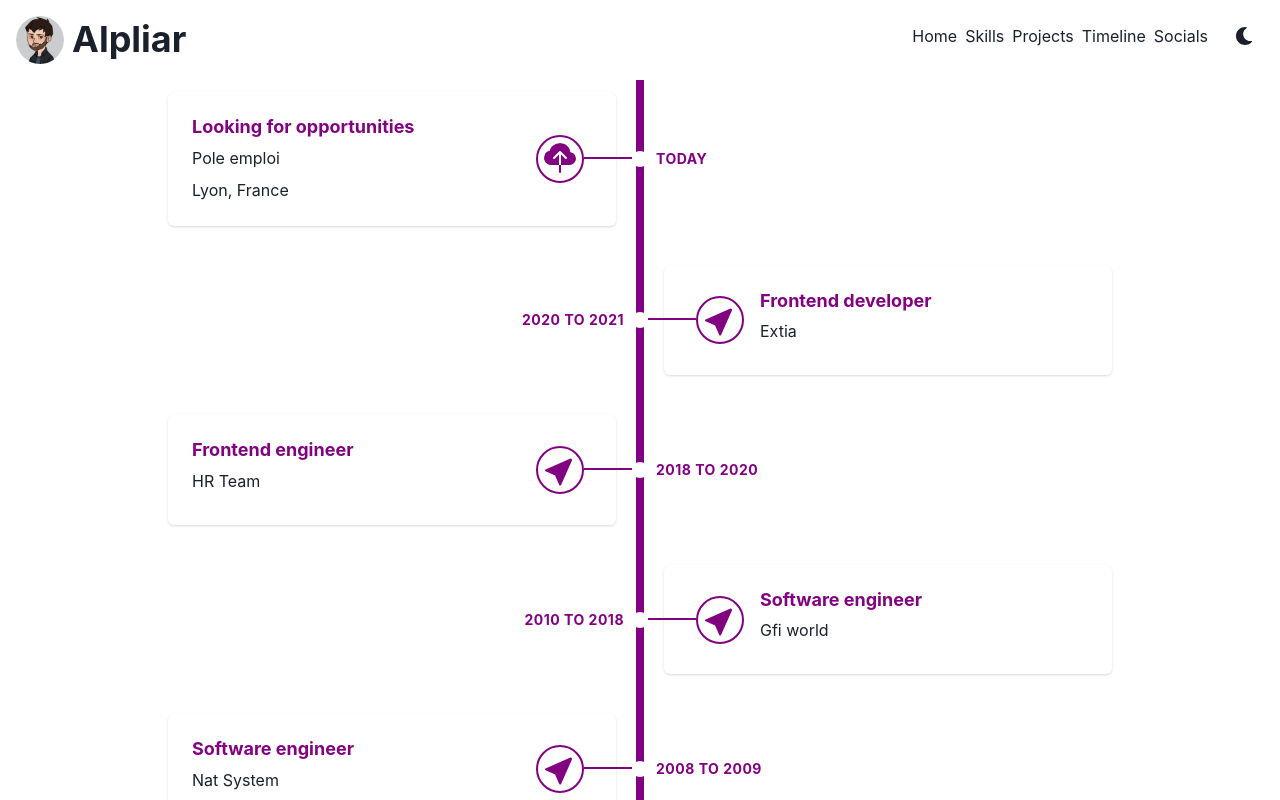
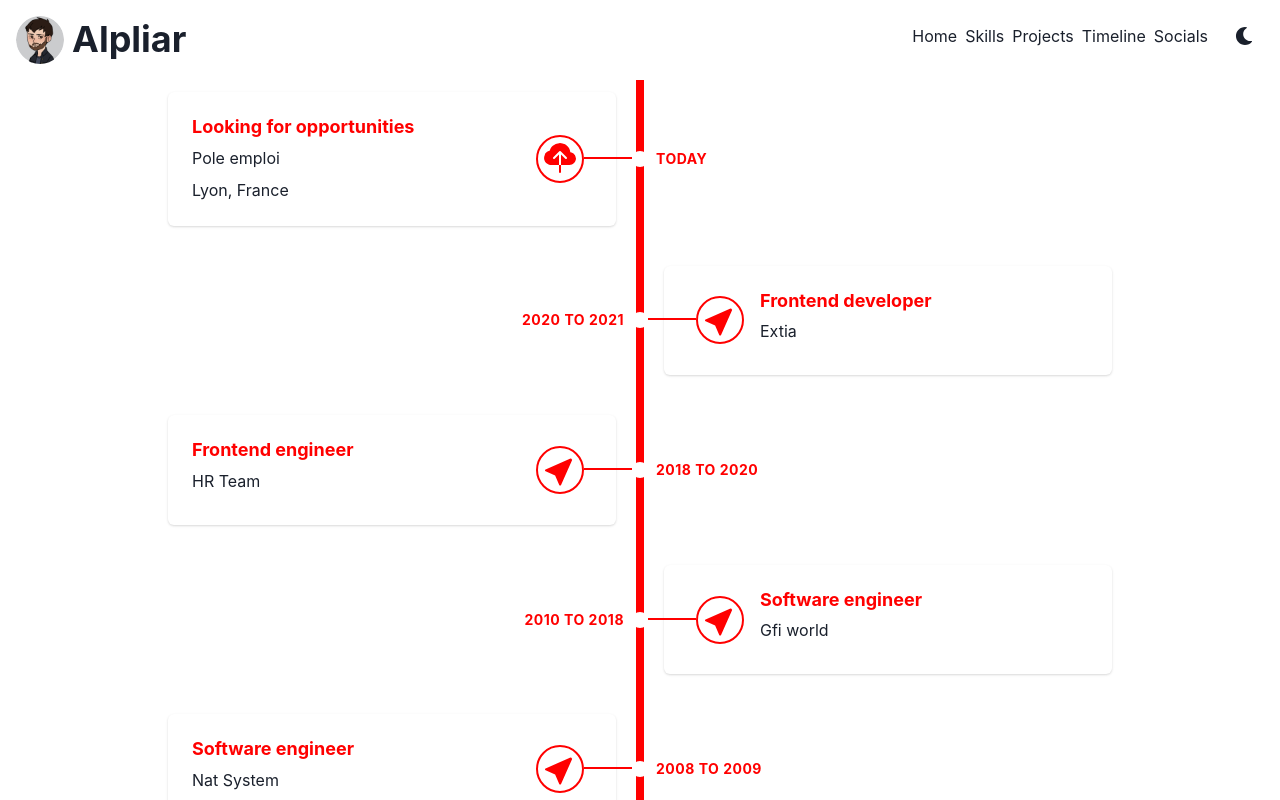
Before and after one commit to alpliar/portfolio, a Next.js app: page /timeline in a window 1280 px wide. Shown: the top 800 px of the page. Built offline with nearby package versions, Linux system fonts and the light colour scheme.

Commit message:
refactor: use chakraui theme override for colors

```diff
--- a/components/TimeLine.tsx
+++ b/components/TimeLine.tsx
@@ -1,4 +1,4 @@
-import { List, ListProps, useColorModeValue } from "@chakra-ui/react";
+import { List, ListProps } from "@chakra-ui/react";
 import React from "react";
 import timelineData from "../data/timeline.data";
 import TimeLineRow from "./TimeLineRow";
@@ -6,7 +6,6 @@ import TimeLineRow from "./TimeLineRow";
 type Props = {};
 
 const TimeLine: React.FC<Props> = ({}) => {
-  const highlightColor = useColorModeValue("purple", "gold");
   const listStyle: ListProps = {
     transition: "all 0.5s",
     spacing: 4,
@@ -22,7 +21,7 @@ const TimeLine: React.FC<Props> = ({}) => {
         content: '""',
         position: "absolute",
         width: 2,
-        background: highlightColor,
+        background: "primary",
         top: 0,
         bottom: 0,
         left: 8,
@@ -49,7 +48,6 @@ const TimeLine: React.FC<Props> = ({}) => {
               isFirst={isFirst}
               isLast={isLast}
               event={data}
-              highlightColor={highlightColor}
             />
 
             {/* {data.steps?.map((subStep, index) => (
--- a/components/TimeLineEvent.tsx
+++ b/components/TimeLineEvent.tsx
@@ -17,10 +17,9 @@ import { TimelineData } from "../models/TimelineData.model";
 interface Props {
   event: TimelineData;
   isEven: boolean;
-  highlightColor: string;
 }
 
-const TimeLineEvent: React.FC<Props> = ({ event, isEven, highlightColor }) => {
+const TimeLineEvent: React.FC<Props> = ({ event, isEven }) => {
   const { position, company, date, color, logo, description } = event;
   const dateAbsoluteStyle: TextProps = {
     position: "absolute",
@@ -35,7 +34,7 @@ const TimeLineEvent: React.FC<Props> = ({ event, isEven, highlightColor }) => {
     isTruncated: true,
   };
   const dateBaseStyle: TextProps = {
-    color: highlightColor,
+    color: "primary",
     fontSize: "sm",
     fontWeight: "bold",
     textTransform: "uppercase",
@@ -54,7 +53,7 @@ const TimeLineEvent: React.FC<Props> = ({ event, isEven, highlightColor }) => {
   const iconStyle: IconProps = {
     transition: "all 1s",
     boxSize: iconSize,
-    color: highlightColor,
+    color: "primary",
     position: "absolute",
     display: "inline-block",
     width: iconSize,
@@ -62,7 +61,7 @@ const TimeLineEvent: React.FC<Props> = ({ event, isEven, highlightColor }) => {
     padding: 1.5,
     top: `calc(50% - var(--chakra-sizes-${iconSize / 2}))`,
     borderWidth: 2,
-    borderColor: highlightColor, //color,
+    borderColor: "primary", //color,
     borderRadius: "full",
     fontSize: "18px",
     zIndex: 1,
@@ -81,7 +80,7 @@ const TimeLineEvent: React.FC<Props> = ({ event, isEven, highlightColor }) => {
   const positionStyle: HeadingProps = {
     fontSize: "lg",
     // fontWeight: "normal",
-    color: highlightColor,
+    color: "primary",
   };
 
   return (
--- a/components/TimeLineRow.tsx
+++ b/components/TimeLineRow.tsx
@@ -18,10 +18,9 @@ interface Props {
   isFirst: boolean;
   isLast: boolean;
   isNested?: boolean;
-  highlightColor: string;
 }
 
-const TimeLineRow: React.FC<Props> = ({ event, isEven, highlightColor }) => {
+const TimeLineRow: React.FC<Props> = ({ event, isEven }) => {
   const style: FlexProps = {
     position: "relative",
     width: { base: "full", md: "50%" },
@@ -30,7 +29,7 @@ const TimeLineRow: React.FC<Props> = ({ event, isEven, highlightColor }) => {
     paddingX: { md: 6 },
     paddingLeft: { base: 12 },
     // paddingRight: { base: 6 },
-    transition: "left 1s",
+    transition: "all 1s",
     _before: {
       content: '""',
       position: "absolute",
@@ -39,8 +38,8 @@ const TimeLineRow: React.FC<Props> = ({ event, isEven, highlightColor }) => {
       top: `calc(50% - var(--chakra-sizes-0-5))`,
       right: { base: 2, md: !isEven ? 2 : "auto" },
       left: { base: 5, md: isEven ? 2 : "auto" },
-      background: highlightColor,
-      zIndex: "1",
+      background: "primary",
+      zIndex: 1,
     },
     _after: {
       content: '""',
@@ -50,14 +49,12 @@ const TimeLineRow: React.FC<Props> = ({ event, isEven, highlightColor }) => {
       top: "calc(50% - 8px)",
       right: { base: "-8px", md: !isEven ? -2 : "auto" },
       left: { base: 2, md: isEven ? -2 : "auto" },
-      background: useColorModeValue(
-        "white",
-        "var(--chakra-colors-chakra-body-bg)"
-      ),
+      background: useColorModeValue("white", "chakra-body-bg"),
       borderWidth: 2,
-      borderColor: highlightColor,
+      borderColor: "primary",
       borderRadius: "16px",
       zIndex: 1,
+      transition: "all 1s",
     },
   };
 
@@ -74,11 +71,7 @@ const TimeLineRow: React.FC<Props> = ({ event, isEven, highlightColor }) => {
     <Flex as={ListItem} p={0} {...style}>
       <Card {...cardStyle}>
         <CardBody p={0}>
-          <TimeLineEvent
-            event={event}
-            isEven={isEven}
-            highlightColor={highlightColor}
-          />
+          <TimeLineEvent event={event} isEven={isEven} />
         </CardBody>
       </Card>
     </Flex>
--- a/pages/_app.tsx
+++ b/pages/_app.tsx
@@ -1,9 +1,10 @@
 import type { AppProps } from "next/app";
 import { ChakraProvider } from "@chakra-ui/react";
+import theme from "../theme";
 
 export default function App({ Component, pageProps }: AppProps) {
   return (
-    <ChakraProvider>
+    <ChakraProvider theme={theme}>
       <Component {...pageProps} />
     </ChakraProvider>
   );
--- /dev/null
+++ b/theme/index.tsx
@@ -0,0 +1,18 @@
+import {
+  extendTheme,
+  StyleFunctionProps,
+  theme as baseTheme,
+} from "@chakra-ui/react";
+import { mode } from "@chakra-ui/theme-tools";
+
+const theme = extendTheme({
+  semanticTokens: {
+    colors: {
+      primary: { _light: "red", _dark: "blue" },
+      //   "chakra-body-text": { _light: "red", _dark: "blue" },
+      //   "chakra-placeholder-color": { _light: "blue" },
+    },
+  },
+});
+
+export default theme;
```
Also changed, not shown: pages/index.tsx (+14 -5 lines).
